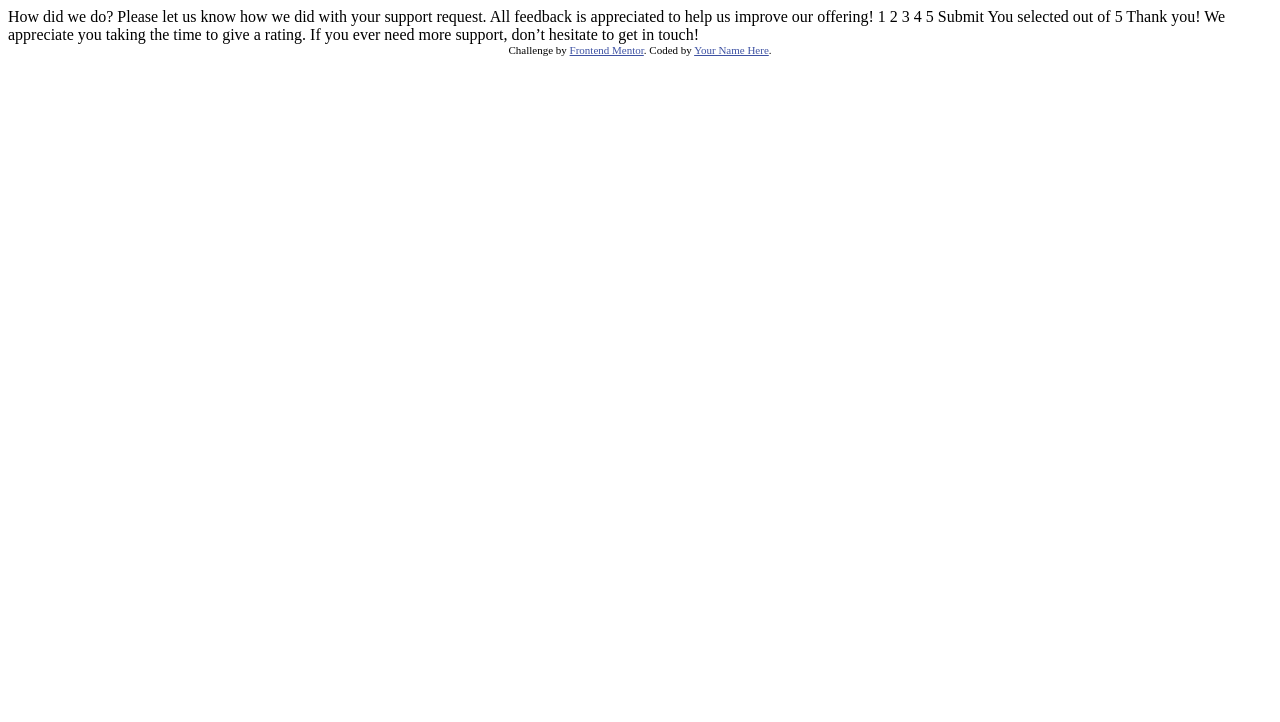
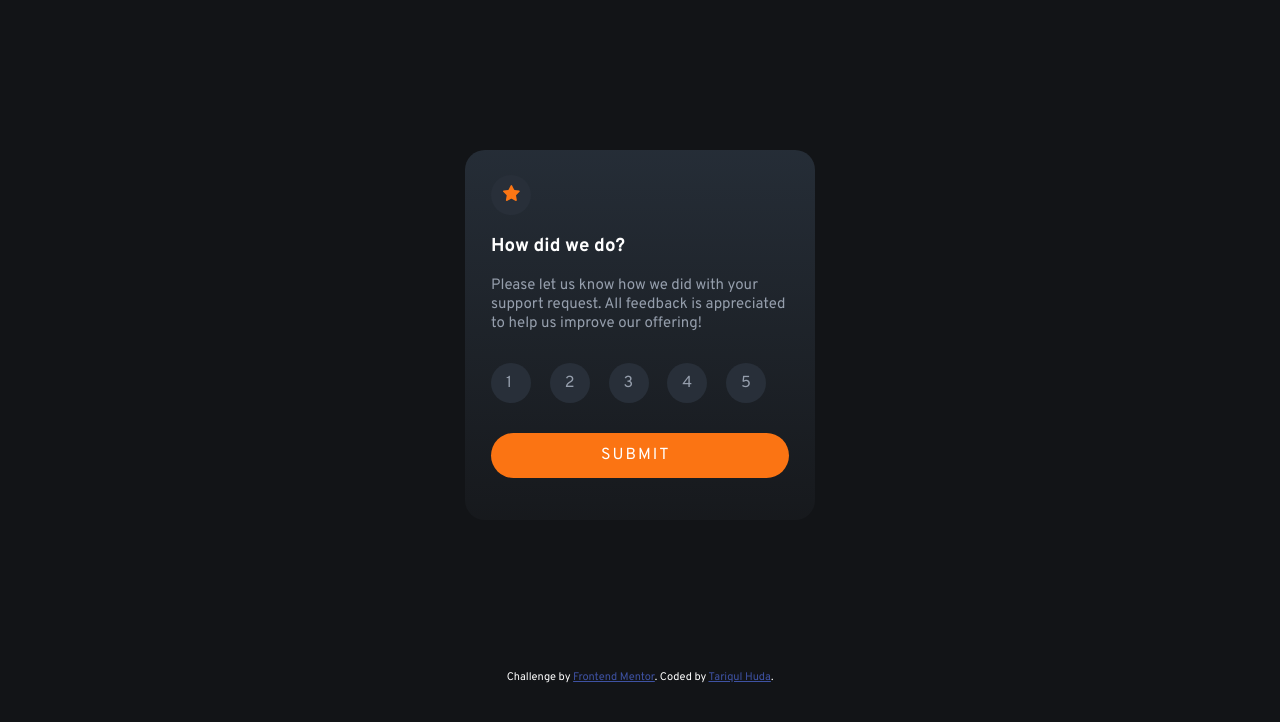
Before and after one commit to Tariqul-huda/Interactive-rating, a plain HTML site: page index.html in a window 1280 px wide. Drawn offline with Linux system fonts and the light colour scheme.

Commit message:
Created page

```diff
--- /dev/null
+++ b/Script/script.js
@@ -0,0 +1,24 @@
+const ui = document.getElementById("card__list")
+const list = ui.querySelectorAll(".card--circle")
+const submit = document.getElementById("btn-submit");
+const cardRating = document.getElementById("rating");
+const thank = document.getElementById("thank");
+const rate = document.getElementsByClassName("card__selection__paragraph__box");
+let value = 0;
+list.forEach(item=>{
+    item.addEventListener("click",event=>{
+        value=parseInt(event.target.textContent);
+        item.classList.toggle("card--circle--orange")
+        for(let count=0;count<list.length;count++){
+            if(parseInt(list[count].textContent)!==value){
+                list[count].classList.remove("card--circle--orange")
+            }
+        }
+    });
+})
+submit.addEventListener("click",()=>{
+    cardRating.classList.toggle("hidden");
+    thank.classList.toggle('hidden')
+    rate[0].innerHTML=`<p class="card__selection__paragraph">You selected ${value} out of 5</p>`
+
+})
--- /dev/null
+++ b/Style/style.css
@@ -0,0 +1,131 @@
+:root{
+    --color-header:hsl(0, 0%, 100%);
+    --color-paragraph:hsl(217, 12%, 63%);
+    --color-background: hsl(216, 12%, 8%);
+    --color-number:hsl(216, 12%, 54%);
+    --color-card:hsl(213, 19%, 18%);
+    --color-submit:hsl(25, 97%, 53%);
+}
+html{
+    box-sizing: border-box;
+}
+body{
+    font-family: 'Overpass', sans-serif;
+    background-color: var(--color-background);
+}
+h3{
+    color:var(--color-header);
+    font-weight: 700;
+
+}
+p{
+    font-size: 15px;
+    font-weight: 400;
+    color:var(--color-paragraph);
+}
+.card{
+    background-image: linear-gradient(var(--color-card),hsl(216, 12%, 10%));
+    margin:150px auto;
+    width: 350px;
+    height:350px;
+    border-radius: 20px;
+    padding-bottom: 20px;
+}
+.card--rating{
+    margin:23px 26px 0px;
+    padding-top: 25px;
+
+}
+ul{
+    padding-left:0px;
+    list-style-type: none;
+    margin-top: 30px;
+    color:var(--color-paragraph);
+}
+
+li{
+    position: relative;
+    left:15px;
+    top:10px;
+
+
+}
+
+.card--circle{
+    height:40px;
+    width:40px;
+    border-radius: 50px;
+    background-color: hsl(215, 18%, 19%);
+    margin-right:15px;
+    display: inline-block;
+    transition: all 0.3s;
+}
+ul div:hover{
+    color:white;
+    background-color:var(--color-paragraph);
+    cursor:pointer;
+
+}
+.card--icon{
+    position: relative;
+    left:12px;
+    top:10px;
+
+}
+.card__submit{
+    margin-top:30px;
+    height:45px;
+    background-color: var(--color-submit);
+    border-radius:30px;
+}
+.card__submit:hover{
+    cursor:pointer;
+}
+.card__submit:focus{
+    color:white;
+}
+.card__submit--font{
+    color: white;
+    letter-spacing:2px;
+    text-decoration: none;
+}
+.card__submit--position{
+    position:relative;
+    left:110px;
+    top:12px;
+}
+.card--circle--orange{
+    background-color: var(--color-submit);
+    color:white;
+}
+.hidden{
+    display: none;
+}
+.card__icon__thanks{
+    margin: 15px 50px;
+}
+.card__selection__paragraph__box{
+    height: 35px;
+    width: 180px;
+    position: relative;
+    left:60px;
+
+    background-color:hsl(215, 18%, 19%);
+    border-radius: 50px;
+}
+.card__selection__paragraph{
+    position:relative;
+    top: 9px;
+    left:10px;
+    color:var(--color-submit)
+}
+.card__header__position{
+
+}
+.flex{
+    display: flex;
+    justify-content: center;
+}
+.card--text--center{
+    text-align: center;
+}
--- a/index.html
+++ b/index.html
@@ -5,12 +5,19 @@
   <meta name="viewport" content="width=device-width, initial-scale=1.0"> <!-- displays site properly based on user's device -->
 
   <link rel="icon" type="image/png" sizes="32x32" href="./images/favicon-32x32.png">
-
+  <!-- Style sheet  -->
+  <link rel="stylesheet" href="Style/style.css">
+  <!-- font family -->
+  <link rel="preconnect" href="https://fonts.googleapis.com">
+<link rel="preconnect" href="https://fonts.gstatic.com" crossorigin>
+<link href="https://fonts.googleapis.com/css2?family=Overpass:wght@400;700&display=swap" rel="stylesheet">
+<!-- Java script  -->
+<script src="Script/script.js" defer></script>
+<!-- Title  -->
   <title>Frontend Mentor | Interactive rating component</title>
-
   <!-- Feel free to remove these styles or customise in your own stylesheet 👍 -->
   <style>
-    .attribution { font-size: 11px; text-align: center; }
+    .attribution { font-size: 11px; text-align: center;color: white; }
     .attribution a { color: hsl(228, 45%, 44%); }
   </style>
 </head>
@@ -18,32 +25,57 @@
 
   <!-- Rating state start -->
 
-  How did we do?
+  <section class="card" id="rating">
+    <article class="card--rating">
+      <div class="card--circle"><img src="images/icon-star.svg" alt="star icon" class="card--icon"></div>
+        <h3>How did we do?</h3>
+        <p>
+          Please let us know how we did with your support request. All feedback is appreciated
+          to help us improve our offering!
+        </p>
 
-  Please let us know how we did with your support request. All feedback is appreciated
-  to help us improve our offering!
+      <ul id="card__list">
+        <div class="card--circle">
+          <li>1</li>
+        </div>
+        <div class="card--circle">
+          <li>2</li>
+        </div>
+        <div class="card--circle">
+          <li>3</li>
+        </div>
+        <div class="card--circle">
+          <li>4</li>
+        </div>
+        <div class="card--circle">
+          <li>5</li>
+        </div>
+      </ul>
 
-  1 2 3 4 5
-
-  Submit
+        <div class="card__submit" id="btn-submit"><a href="#" class="card__submit--position card__submit--font">SUBMIT</a></div>
+    </article>
+  </section>
 
   <!-- Rating state end -->
 
   <!-- Thank you state start -->
 
-  You selected <!-- Add rating here --> out of 5
-
-  Thank you!
-
-  We appreciate you taking the time to give a rating. If you ever need more support,
-  don’t hesitate to get in touch!
-
+  <section class="card hidden" id="thank">
+    <div class="card--rating">
+      <img src="images/illustration-thank-you.svg" alt="Thank you" class="card__icon__thanks">
+      <div class="card__selection__paragraph__box"></div>
+      <h3 class="flex card__header__position">Thank you!</h3>
+      <p class="card--text--center">
+        We appreciate you taking the time to give a rating. If you ever need more support,
+        don't hesitate to get in touch!
+      </p>
+    </div>
+  </section>
   <!-- Thank you state end -->
-
 
   <div class="attribution">
     Challenge by <a href="https://www.frontendmentor.io?ref=challenge" target="_blank">Frontend Mentor</a>.
-    Coded by <a href="#">Your Name Here</a>.
+    Coded by <a href="https://www.frontendmentor.io/profile/Tariqul-huda">Tariqul Huda</a>.
   </div>
 </body>
 </html>
```
Also changed, not shown: desktop.png (added), mobile.png (added), 1 other file.
